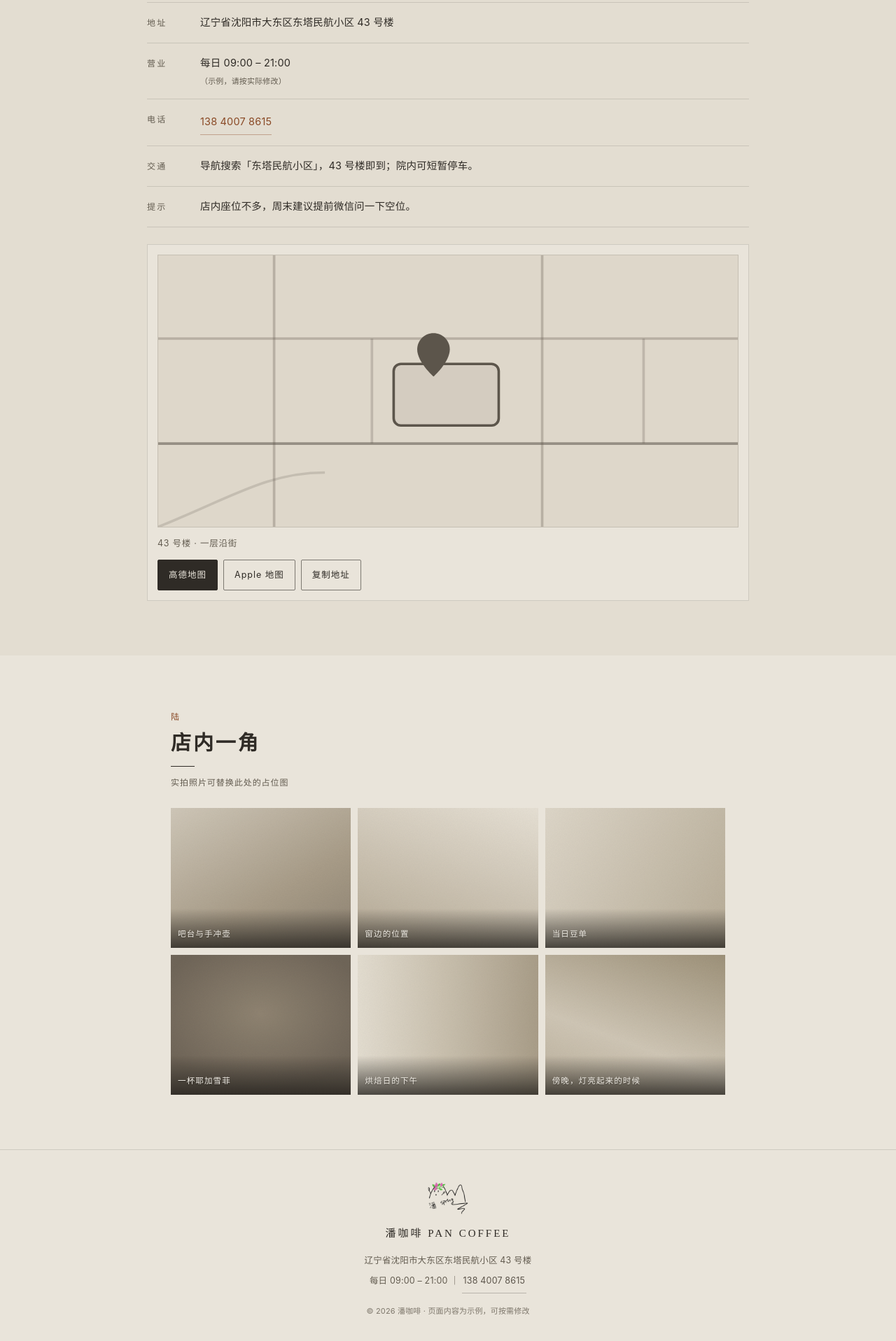
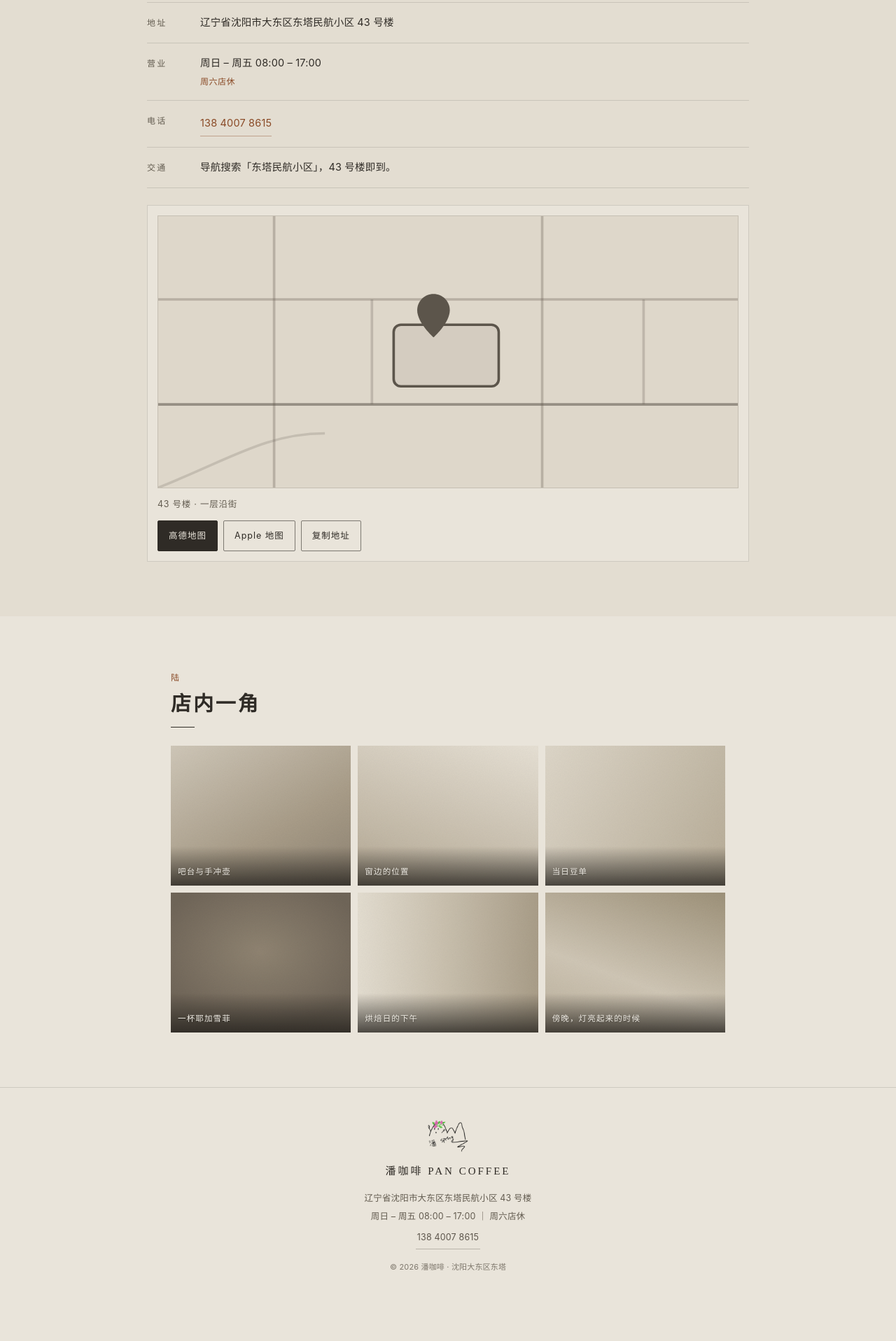
Before and after one commit to zyhiloveyou/pan-coffee, a plain HTML site: page index.html in a window 1280 px wide. Shown: the part 5282-7199 px from the top of the page at 70% size. Drawn offline with Linux system fonts and the light colour scheme.

Commit message:
填入真实营业时间：周日–周五 08:00–17:00，周六店休
- 抽屉页脚 / 到店信息 / 页脚三处更新；店休用柿色标注（对比度 5.03:1）
- 结构化数据新增 openingHoursSpecification（周日–周五 08:00–17:00，周六不列即店休）
- 清除两处此前我编造、且与新时间冲突的内容：「院内可短暂停车」、「周末建议提前微信问空位」整行
- 清除两处面向顾客的内部提示：页脚「页面内容为示例，可按需修改」、相册区「实拍照片可替换此处的占位图」
- 页脚营业时间与电话号码拆成两行，320px 窄屏不再挤成一段

```diff
--- a/css/style.css
+++ b/css/style.css
@@ -491,6 +491,8 @@ button {
   border-bottom: 1px solid rgba(138, 74, 38, .4);
 }
 .info dd em { display: block; font-size: 11px; color: var(--muted); margin-top: 2px; }
+/* 店休这类需要注意的信息给一点强调色（柿色，5.4:1） */
+.info dd em.info__closed { color: var(--persimmon); font-size: 12px; letter-spacing: .04em; }
 
 .mapcard {
   margin-top: 24px;
--- a/index.html
+++ b/index.html
@@ -23,6 +23,14 @@
   "name": "潘咖啡",
   "description": "合作豆单、手冲与咖啡特调，沈阳大东区东塔。",
   "telephone": "+86 138 4007 8615",
+  "openingHoursSpecification": [
+    {
+      "@type": "OpeningHoursSpecification",
+      "dayOfWeek": ["Sunday", "Monday", "Tuesday", "Wednesday", "Thursday", "Friday"],
+      "opens": "08:00",
+      "closes": "17:00"
+    }
+  ],
   "address": {
     "@type": "PostalAddress",
     "streetAddress": "东塔民航小区 43 号楼",
@@ -69,7 +77,7 @@
     </ul>
     <div class="drawer__foot">
       <p>沈阳市大东区东塔民航小区 43 号楼</p>
-      <p>每日 09:00 – 21:00</p>
+      <p>周日 – 周五 08:00 – 17:00 · 周六店休</p>
     </div>
   </nav>
   <button class="drawer__mask" type="button" id="drawerMask" aria-label="关闭菜单" tabindex="-1"></button>
@@ -505,7 +513,7 @@
       </div>
       <div class="info__row">
         <dt>营业</dt>
-        <dd>每日 09:00 – 21:00<em>（示例，请按实际修改）</em></dd>
+        <dd>周日 – 周五 08:00 – 17:00<em class="info__closed">周六店休</em></dd>
       </div>
       <div class="info__row">
         <dt>电话</dt>
@@ -513,11 +521,7 @@
       </div>
       <div class="info__row">
         <dt>交通</dt>
-        <dd>导航搜索「东塔民航小区」，43 号楼即到；院内可短暂停车。</dd>
-      </div>
-      <div class="info__row">
-        <dt>提示</dt>
-        <dd>店内座位不多，周末建议提前微信问一下空位。</dd>
+        <dd>导航搜索「东塔民航小区」，43 号楼即到。</dd>
       </div>
     </dl>
 
@@ -548,10 +552,10 @@
     <header class="section__head" data-reveal>
       <p class="section__num">陆</p>
       <h2 class="section__title">店内一角</h2>
-      <p class="section__note">实拍照片可替换此处的占位图</p>
     </header>
 
-    <!-- 占位图：把 <figure> 内的 div 换成 <img src="img/xxx.jpg" alt="..." loading="lazy" decoding="async"> 即可 -->
+    <!-- 这里是占位色块（顾客可见）。换实拍照片：把 <figure> 内的 <div class="shot__ph …"> 换成
+         <img src="img/xxx.jpg" alt="说明" loading="lazy" decoding="async"> 即可，样式不用动 -->
     <div class="gallery" data-reveal>
       <figure class="shot shot--tall">
         <div class="shot__ph shot__ph--1" aria-hidden="true"></div>
@@ -586,8 +590,9 @@
   <img class="footer__logo" src="img/logo.png" alt="潘咖啡" width="58" height="46" decoding="async">
   <p class="footer__brand">潘咖啡 PAN COFFEE</p>
   <p>辽宁省沈阳市大东区东塔民航小区 43 号楼</p>
-  <p>每日 09:00 – 21:00 ｜ <a href="tel:13840078615">138 4007 8615</a></p>
-  <p class="footer__copy">© <span id="year">2025</span> 潘咖啡 · 页面内容为示例，可按需修改</p>
+  <p>周日 – 周五 08:00 – 17:00 ｜ 周六店休</p>
+  <p><a href="tel:13840078615">138 4007 8615</a></p>
+  <p class="footer__copy">© <span id="year">2025</span> 潘咖啡 · 沈阳大东区东塔</p>
 </footer>
 
 <!-- ============ 底部操作栏 ============ -->
```
Also changed, not shown: preview/desktop-1280.png, preview/mobile-390.png, preview/mobile-hero.png, 1 other file.
